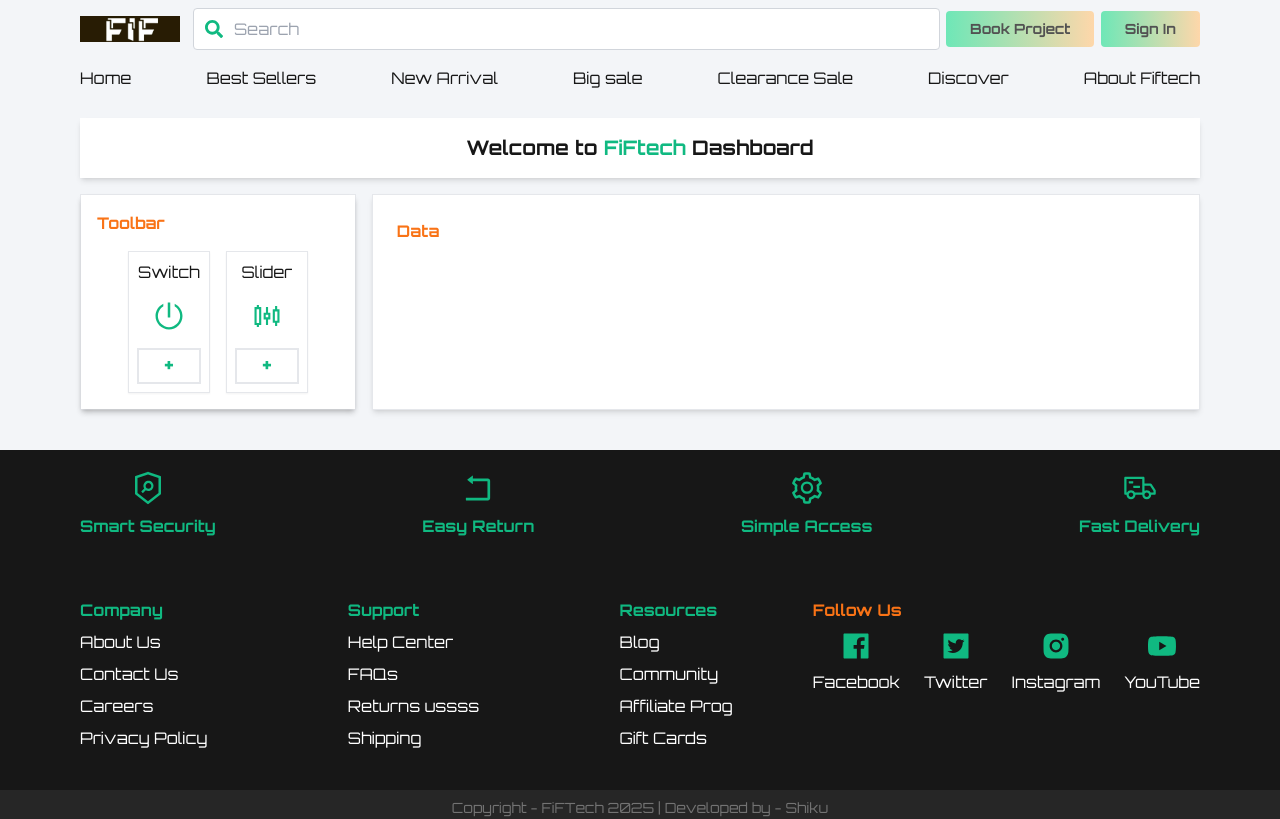
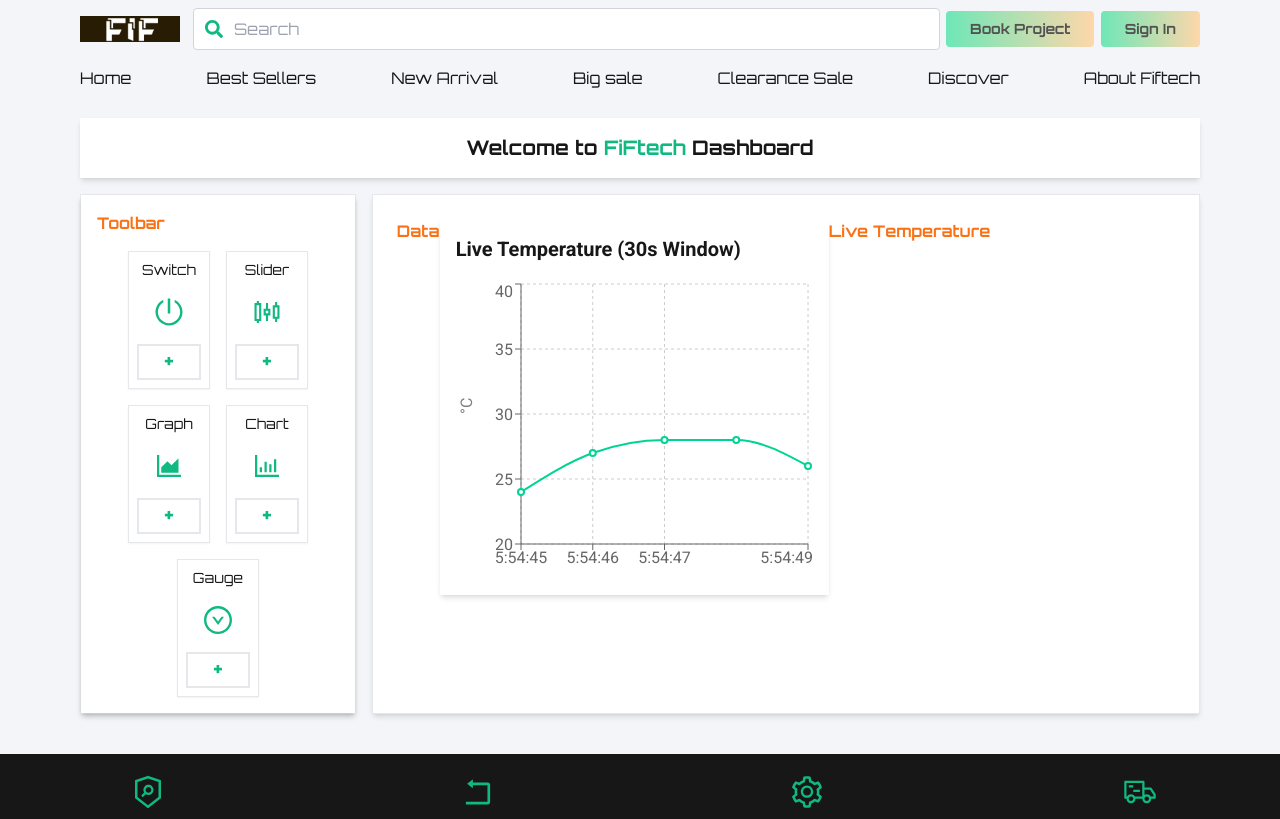
Before and after one commit to Shihab221/firefly, a Next.js app: page /projectdashboard in a window 1280 px wide. Shown: the top 819 px of the page. Built offline with nearby package versions, Linux system fonts and the light colour scheme.

Commit message:
re usable toolbar options

```diff
--- a/app/(main)/projectdashboard/page.tsx
+++ b/app/(main)/projectdashboard/page.tsx
@@ -1,3 +1,4 @@
+import Graph from '@/components/Graph'
 import Toolbar from '@/components/Toolbar'
 import React from 'react'
 
@@ -9,8 +10,15 @@ const page = () => {
             <div className=' w-full sm:w-1/4 border shadow-md mx-auto'>
                 <Toolbar />
             </div>
-            <div className='bg-white w-full sm:w-3/4 border p-6 shadow-md mx-auto'>
+            <div className='bg-white w-full sm:w-3/4 border p-6 shadow-md mx-auto flex flex-col sm:flex-row'>
                 <h4 className='font-orbitron font-bold text-orange-500 mb-4'>Data</h4>
+                <div className='w-full sm:w-1/2'>
+                    <Graph />
+                </div>
+                <div>
+                    <h4 className='font-orbitron font-bold text-orange-500 mb-4'>Live Temperature</h4>
+
+                </div>
             </div>
 
         </div>
--- /dev/null
+++ b/components/Graph.tsx
@@ -0,0 +1,49 @@
+'use client';
+
+import { useEffect, useState } from 'react';
+import {
+  LineChart, Line, XAxis, YAxis, Tooltip, CartesianGrid, ResponsiveContainer
+} from 'recharts';
+
+export default function LiveTempChart() {
+  const [data, setData] = useState([]);
+
+  useEffect(() => {
+    const interval = setInterval(() => {
+      const now = new Date();
+      const time = now.toLocaleTimeString().split(' ')[0]; // HH:MM:SS
+      const temp = Math.floor(20 + Math.random() * 10); // 20–30°C
+
+      setData(prev => {
+        const updated = [...prev, { time, temp }];
+        return updated.length > 6 ? updated.slice(-6) : updated;
+      });
+    }, 1000);
+
+    return () => clearInterval(interval);
+  }, []);
+
+  return (
+    <div className="flex shadow-md p-4">
+      <div className="bg-white rounded-xl  w-full ">
+        <h2 className="text-xl font-semibold mb-4">Live Temperature (30s Window)</h2>
+        <ResponsiveContainer width="100%" height={300}>
+          <LineChart data={data}>
+            <CartesianGrid strokeDasharray="3 3" />
+            <XAxis dataKey="time" />
+            <YAxis domain={[20, 40]} tickCount={5} label={{ value: '°C', angle: -90, position: 'insideLeft' }} />
+            <Tooltip />
+            <Line
+              type="monotone"
+              dataKey="temp"
+              stroke="#00d492"
+              strokeWidth={2}
+              dot={{ r: 3 }}
+              isAnimationActive={false} // Important: disables full redraw
+            />
+          </LineChart>
+        </ResponsiveContainer>
+      </div>
+    </div>
+  );
+}
--- a/components/Toolbar.tsx
+++ b/components/Toolbar.tsx
@@ -1,30 +1,43 @@
 import React from 'react'
-import { AiFillSwitcher, AiOutlinePoweroff, AiOutlineSliders, AiOutlineSwitcher, AiOutlineUserSwitch } from 'react-icons/ai'
+import {  AiOutlineAreaChart, AiOutlineBarChart, AiOutlineDotChart, AiOutlineDownCircle, AiOutlinePoweroff, AiOutlineSliders,  } from 'react-icons/ai';
 
+const Tools = [
+    {
+        name: 'Switch',
+        icon: AiOutlinePoweroff ,
+    },
+    {
+        name: 'Slider',
+        icon: AiOutlineSliders,
+    },
+    {
+        name: 'Graph',
+        icon: AiOutlineAreaChart,
+    },
+    {
+        name: 'Chart',
+        icon: AiOutlineBarChart,
+    },
+    {
+        name: 'Gauge',
+        icon: AiOutlineDownCircle,
+    }
+]
 const Toolbar = () => {
   return (
     <div className='bg-white p-4 shadow-md'>
       <h4 className='font-orbitron font-bold text-orange-500 mb-4'>Toolbar</h4>
       <div >
         <ul className='flex flex-wrap gap-4 justify-center items-center'>
-            <li className='p-2 border shadow-sm flex flex-col items-center'>
-                <p className='font-orbitron'>Switch</p>
-                <AiOutlinePoweroff className='text-2xl text-emerald-500 py-4' size={64}/>
-                <button
-                    className='text-emerald-500 border-2 font-semibold w-full px-2 font-orbitron hover:bg-emerald-500 hover:text-white transition-all duration-200 text-xl font-orbitron text-center pb-1'
-                >
-                 +
-                </button>
-            </li>
-            <li className='p-2 border shadow-sm flex flex-col items-center'>
-                <p className='font-orbitron'>Slider</p>
-                <AiOutlineSliders className='text-2xl text-emerald-500 py-4' size={64}/>
-                <button
-                    className='text-emerald-500 border-2 font-semibold w-full px-2 font-orbitron hover:bg-emerald-500 hover:text-white transition-all duration-200 text-xl font-orbitron text-center pb-1'
-                >
-                 +
-                </button>
-            </li>
+            {Tools.map((tool,index)=>(
+                <li key={index} className='p-2 border shadow-sm flex flex-col items-center'>
+                    <span className='text-sm font-orbitron'>{tool.name}</span>
+                    <tool.icon className='text-2xl text-emerald-500 py-4' size={64}/>
+                    <button key={index} className='text-emerald-500 border-2 font-semibold w-full px-2 font-orbitron hover:bg-emerald-500 hover:text-white transition-all duration-200 text-xl text-center pb-1'>
+                        +
+                    </button>
+                </li>
+            ))}
         </ul>
       </div>
     </div>
--- a/package.json
+++ b/package.json
@@ -14,7 +14,8 @@
     "next": "15.1.8",
     "react": "^19.0.0",
     "react-dom": "^19.0.0",
-    "react-icons": "^5.5.0"
+    "react-icons": "^5.5.0",
+    "recharts": "^2.15.3"
   },
   "devDependencies": {
     "@eslint/eslintrc": "^3",
--- a/tailwind.config.ts
+++ b/tailwind.config.ts
@@ -16,6 +16,15 @@ export default {
         roboto: ['var(--font-roboto)', 'sans-serif'],
         orbitron: ['var(--font-orbitron)', 'sans-serif'],
       },
+      keyframes: {
+      slide: {
+        '0%': { transform: 'translateX(0)' },
+        '100%': { transform: 'translateX(-10px)' },
+        },
+      },
+      animation: {
+        slide: 'slide 0.3s ease-out',
+      },
     },
   },
   plugins: [],
```
Also changed, not shown: 1 other file (tests, documents, lock files or other folders).
